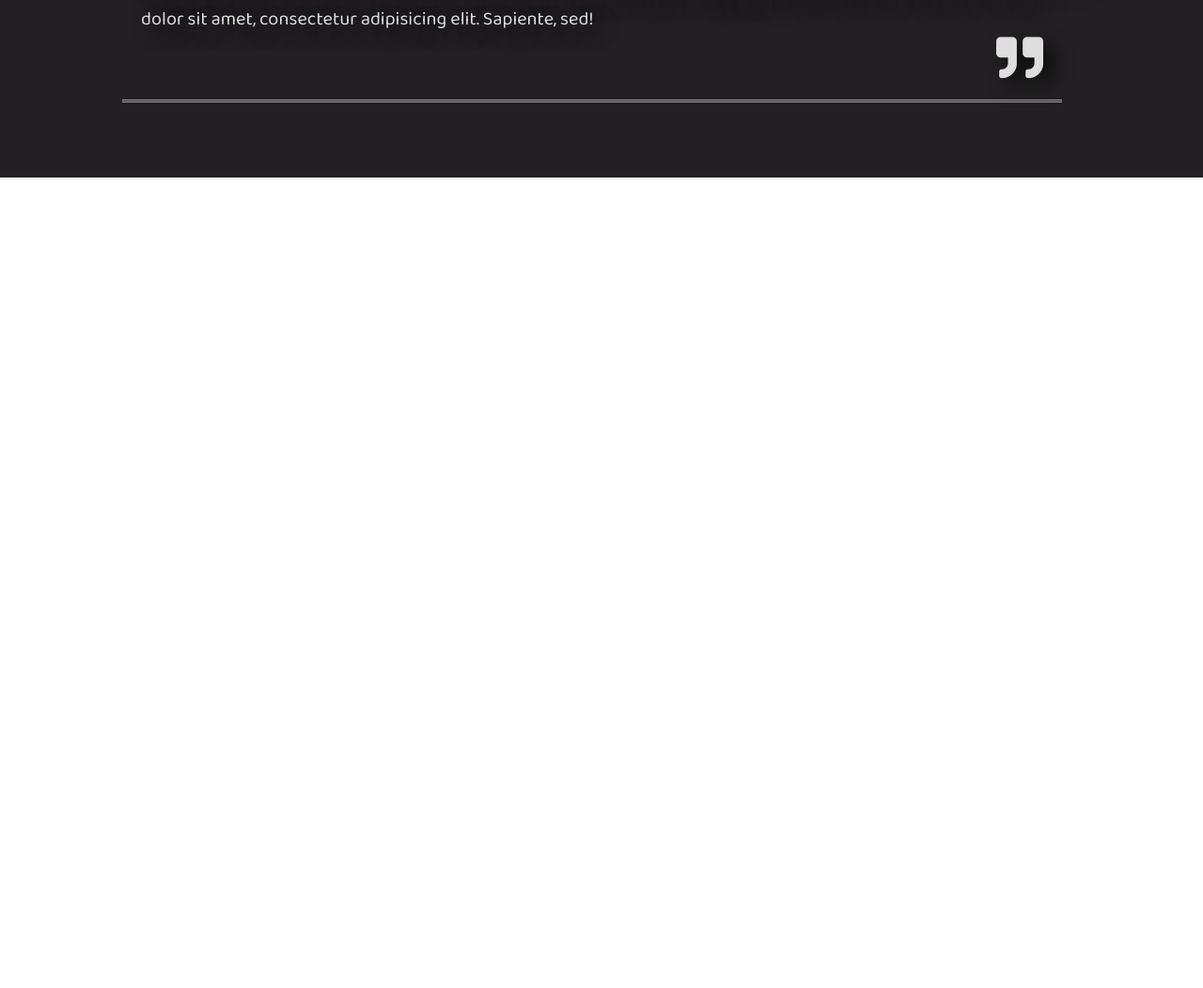
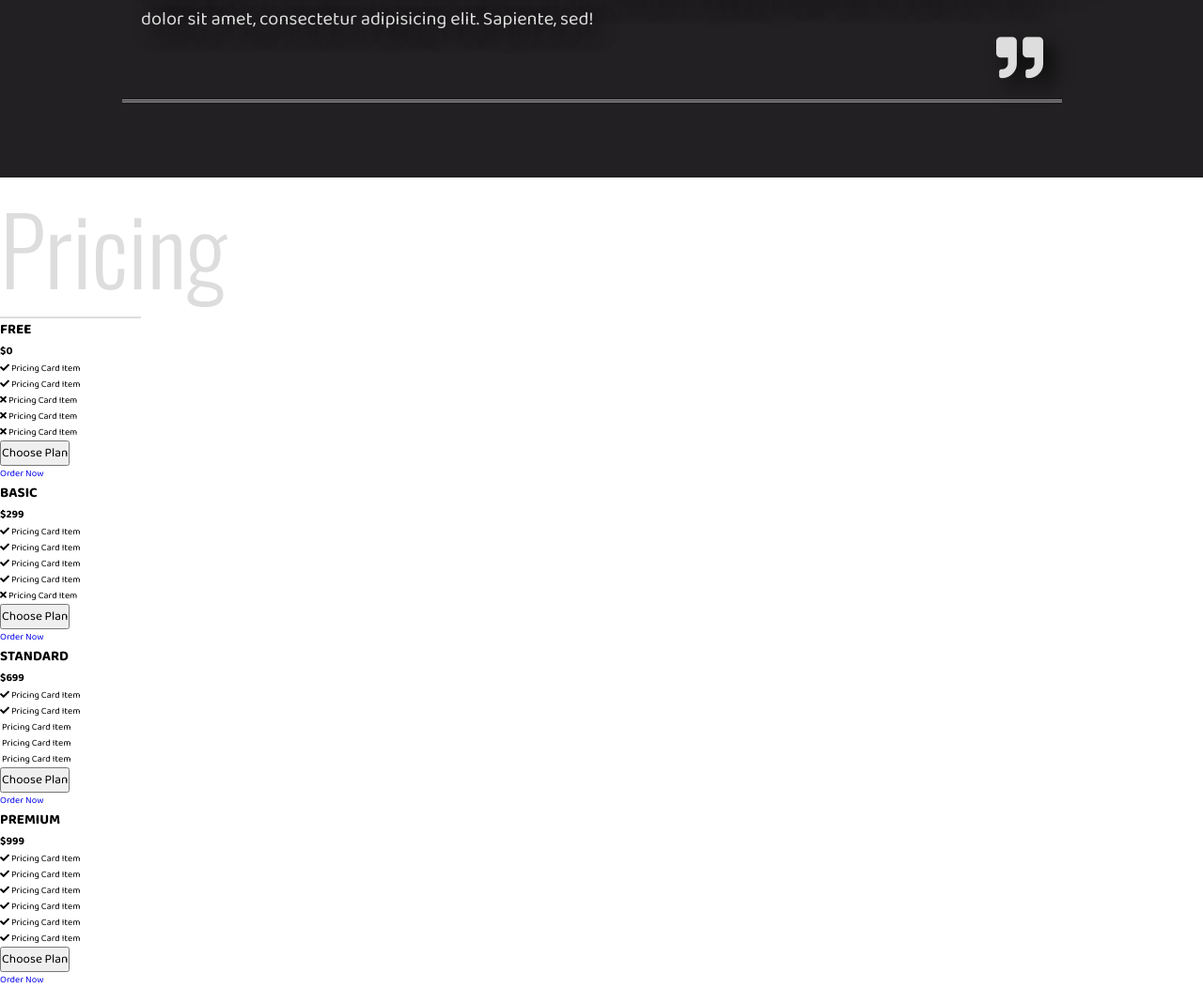
Before and after one commit to dzhambov/Business-Website, a plain HTML site: page index.html in a window 1280 px wide. Shown: the part 1411-2463 px from the top of the page at 94% size. Before the commit the page ends 1600 px from the top, so only its background shows below. Drawn offline with nearby package versions, Linux system fonts and the light colour scheme.

Commit message:
add pricing section to the website.

```diff
--- a/index.html
+++ b/index.html
@@ -76,6 +76,147 @@
       </p>
     </section>
     <!-- End of Section 2 -->
+
+    <!-- Section 3 -->
+    <section class="section-3">
+      <h1 class="section-heading">Pricing</h1>
+      <div class="section-heading-line"></div>
+      <div class="pricing-cards-wrapper">
+        <div class="pricing-card">
+          <div class="pricing-card-front">
+            <h1 class="pricing-card-heading heading-free">FREE</h1>
+            <h3 class="pricing-card-price">$0</h3>
+            <ul class="pricing-card-list list-free">
+              <li>
+                <i class="fas fa-check"></i>
+                <span>Pricing Card Item</span>
+              </li>
+              <li>
+                <i class="fas fa-check"></i>
+                <span>Pricing Card Item</span>
+              </li>
+              <li>
+                <i class="fas fa-times"></i>
+                <span>Pricing Card Item</span>
+              </li>
+              <li>
+                <i class="fas fa-times"></i>
+                <span>Pricing Card Item</span>
+              </li>
+              <li>
+                <i class="fas fa-times"></i>
+                <span>Pricing Card Item</span>
+              </li>
+            </ul>
+            <button class="pricing-card-btn btn-free">Choose Plan</button>
+          </div>
+          <div class="pricing-card-back back-free">
+            <a href="#">Order Now</a>
+          </div>
+        </div>
+        <div class="pricing-card">
+          <div class="pricing-card-front">
+            <h1 class="pricing-card-heading heading-basic">BASIC</h1>
+            <h3 class="pricing-card-price">$299</h3>
+            <ul class="pricing-card-list list-basic">
+              <li>
+                <i class="fas fa-check"></i>
+                <span>Pricing Card Item</span>
+              </li>
+              <li>
+                <i class="fas fa-check"></i>
+                <span>Pricing Card Item</span>
+              </li>
+              <li>
+                <i class="fas fa-check"></i>
+                <span>Pricing Card Item</span>
+              </li>
+              <li>
+                <i class="fas fa-check"></i>
+                <span>Pricing Card Item</span>
+              </li>
+              <li>
+                <i class="fas fa-times"></i>
+                <span>Pricing Card Item</span>
+              </li>
+            </ul>
+            <button class="pricing-card-btn btn-basic">Choose Plan</button>
+          </div>
+          <div class="pricing-card-back back-basic">
+            <a href="#">Order Now</a>
+          </div>
+        </div>
+        <div class="pricing-card">
+          <div class="pricing-card-front">
+            <h1 class="pricing-card-heading heading-standard">STANDARD</h1>
+            <h3 class="pricing-card-price">$699</h3>
+            <ul class="pricing-card-list list-standard">
+              <li>
+                <i class="fas fa-check"></i>
+                <span>Pricing Card Item</span>
+              </li>
+              <li>
+                <i class="fas fa-check"></i>
+                <span>Pricing Card Item</span>
+              </li>
+              <li>
+                <i class="fas fa-chech"></i>
+                <span>Pricing Card Item</span>
+              </li>
+              <li>
+                <i class="fas fa-chech"></i>
+                <span>Pricing Card Item</span>
+              </li>
+              <li>
+                <i class="fas fa-chech"></i>
+                <span>Pricing Card Item</span>
+              </li>
+            </ul>
+            <button class="pricing-card-btn btn-standard">Choose Plan</button>
+          </div>
+          <div class="pricing-card-back back-standard">
+            <a href="#">Order Now</a>
+          </div>
+        </div>
+        <div class="pricing-card">
+          <div class="pricing-card-front">
+            <h1 class="pricing-card-heading heading-premium">PREMIUM</h1>
+            <h3 class="pricing-card-price">$999</h3>
+            <ul class="pricing-card-list list-premium">
+              <li>
+                <i class="fas fa-check"></i>
+                <span>Pricing Card Item</span>
+              </li>
+              <li>
+                <i class="fas fa-check"></i>
+                <span>Pricing Card Item</span>
+              </li>
+              <li>
+                <i class="fas fa-check"></i>
+                <span>Pricing Card Item</span>
+              </li>
+              <li>
+                <i class="fas fa-check"></i>
+                <span>Pricing Card Item</span>
+              </li>
+              <li>
+                <i class="fas fa-check"></i>
+                <span>Pricing Card Item</span>
+              </li>
+              <li>
+                <i class="fas fa-check"></i>
+                <span>Pricing Card Item</span>
+              </li>
+            </ul>
+            <button class="pricing-card-btn btn-premium">Choose Plan</button>
+          </div>
+          <div class="pricing-card-back back-premium">
+            <a href="#">Order Now</a>
+          </div>
+        </div>
+      </div>
+    </section>
+    <!-- End of Section 3 -->
   </div>
 
 
```
